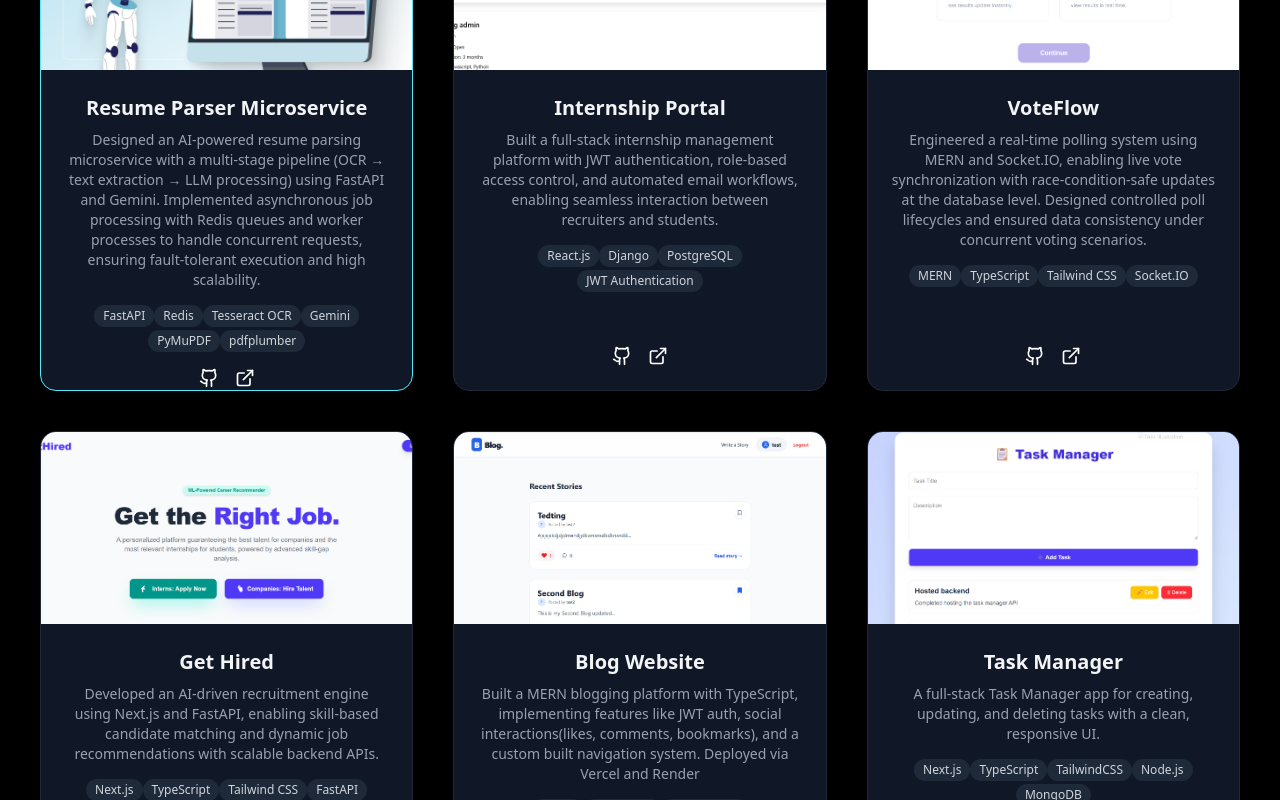
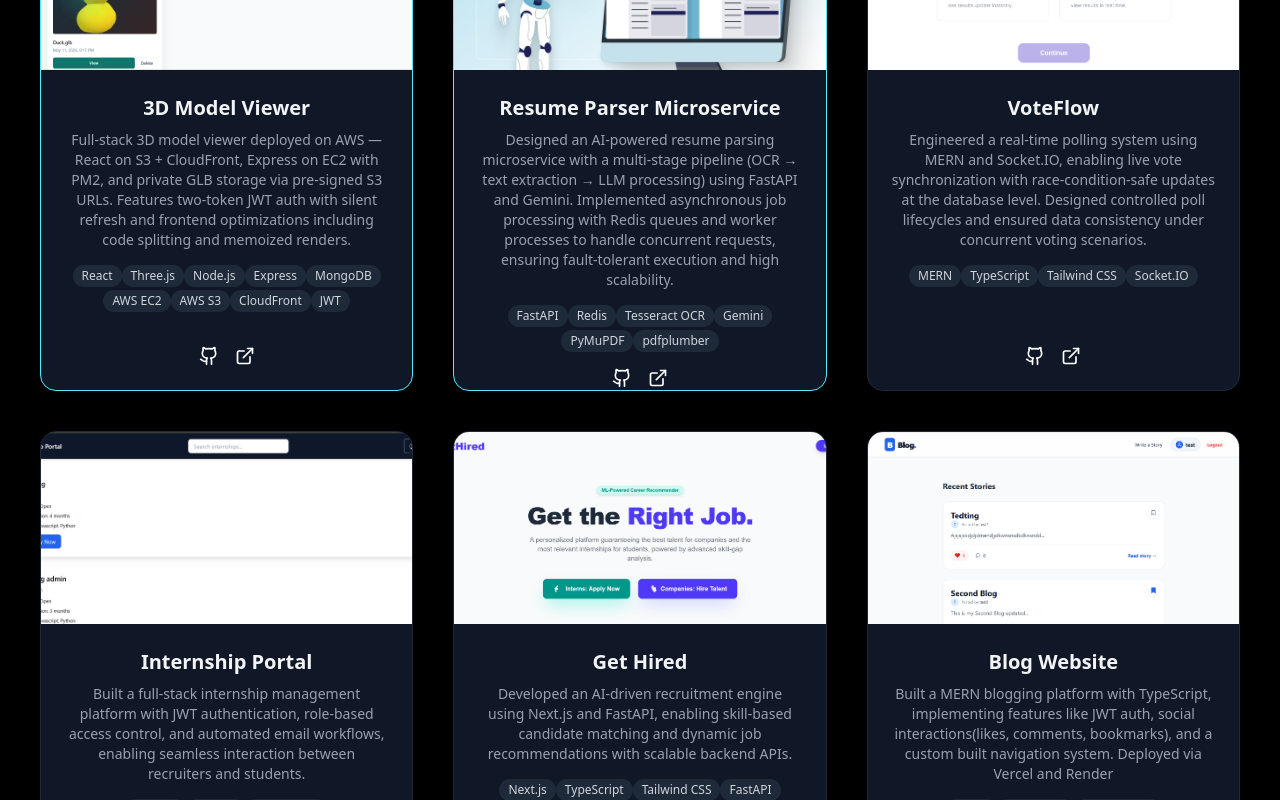
Before and after one commit to kanishqdhangar/portfolio, a React (Vite) app: page / in a window 1280 px wide. Shown: the part 5380-6180 px from the top of the page. Built offline with nearby package versions, Linux system fonts and the light colour scheme.

Commit message:
Added 3d model viewer

```diff
--- a/src/components/Projects.tsx
+++ b/src/components/Projects.tsx
@@ -3,6 +3,15 @@ import { ExternalLink, Github } from "lucide-react";
 import { Badge } from "@/components/ui/badge";
 
 const projects = [
+  {
+    title: "3D Model Viewer",
+    description:
+      "Full-stack 3D model viewer deployed on AWS — React on S3 + CloudFront, Express on EC2 with PM2, and private GLB storage via pre-signed S3 URLs. Features two-token JWT auth with silent refresh and frontend optimizations including code splitting and memoized renders.",
+    tech: ["React", "Three.js", "Node.js", "Express", "MongoDB", "AWS EC2", "AWS S3", "CloudFront", "JWT"],
+    image: "/threejs.png",
+    github: "https://github.com/kanishqdhangar/threejs",
+    live: "https://d2ifgyv3igqk5l.cloudfront.net",
+  },
   {
     title: "Resume Parser Microservice",
     description:
@@ -13,6 +22,15 @@ const projects = [
     live: "https://resume-parser-sgtj.onrender.com/docs",
   },
   {
+    title: "VoteFlow",
+    description:
+    "Engineered a real-time polling system using MERN and Socket.IO, enabling live vote synchronization with race-condition-safe updates at the database level. Designed controlled poll lifecycles and ensured data consistency under concurrent voting scenarios.",
+    tech: ["MERN", "TypeScript", "Tailwind CSS", "Socket.IO"],
+    image: "/VoteFlow.png",
+    github: "https://github.com/kanishqdhangar/VoteFlow",
+    live: "https://polling-system-indol.vercel.app/",
+  },
+  {
     title: "Internship Portal",
     description:
     "Built a full-stack internship management platform with JWT authentication, role-based access control, and automated email workflows, enabling seamless interaction between recruiters and students.",
@@ -20,15 +38,6 @@ const projects = [
     image: "/internship-portal.png",
     github: "https://github.com/kanishqdhangar/internship-portal",
     live: "https://internship-portal-woad.vercel.app/",
-  },
-  {
-    title: "VoteFlow",
-    description:
-    "Engineered a real-time polling system using MERN and Socket.IO, enabling live vote synchronization with race-condition-safe updates at the database level. Designed controlled poll lifecycles and ensured data consistency under concurrent voting scenarios.",
-    tech: ["MERN", "TypeScript", "Tailwind CSS", "Socket.IO"],
-    image: "/VoteFlow.png",
-    github: "https://github.com/kanishqdhangar/VoteFlow",
-    live: "https://polling-system-indol.vercel.app/",
   },
   {
     title: "Get Hired",
@@ -57,15 +66,15 @@ const projects = [
   //   github: "https://github.com/kanishqdhangar/StockTracker",
   //   live: "https://stock-crud.vercel.app/",
   // },
-  {
-    title: "Task Manager",
-    description:
-      "A full-stack Task Manager app for creating, updating, and deleting tasks with a clean, responsive UI.",
-    tech: ["Next.js", "TypeScript", "TailwindCSS", "Node.js", "MongoDB"],
-    image: "/TaskManager.png",
-    github: "https://github.com/kanishqdhangar/task_manager-backend",
-    live: "https://task-manager-beige-three.vercel.app/",
-  },
+  // {
+  //   title: "Task Manager",
+  //   description:
+  //     "A full-stack Task Manager app for creating, updating, and deleting tasks with a clean, responsive UI.",
+  //   tech: ["Next.js", "TypeScript", "TailwindCSS", "Node.js", "MongoDB"],
+  //   image: "/TaskManager.png",
+  //   github: "https://github.com/kanishqdhangar/task_manager-backend",
+  //   live: "https://task-manager-beige-three.vercel.app/",
+  // },
   // {
   //   title: "SoftSell",
   //   description:
@@ -122,7 +131,7 @@ export default function Projects() {
           <motion.div
             key={index}
             className={`bg-gray-900 rounded-2xl shadow-lg overflow-hidden border hover:border-gray-700 hover:shadow-xl transition-all
-                        ${index === 0
+                        ${index === 0 || index === 1
                           ? "border-cyan-300 shadow-[0_0_35px_rgba(34,211,238,0.35)]"
                           : "border-gray-800"}
                       `}
```
Also changed, not shown: public/threejs.png (added).
